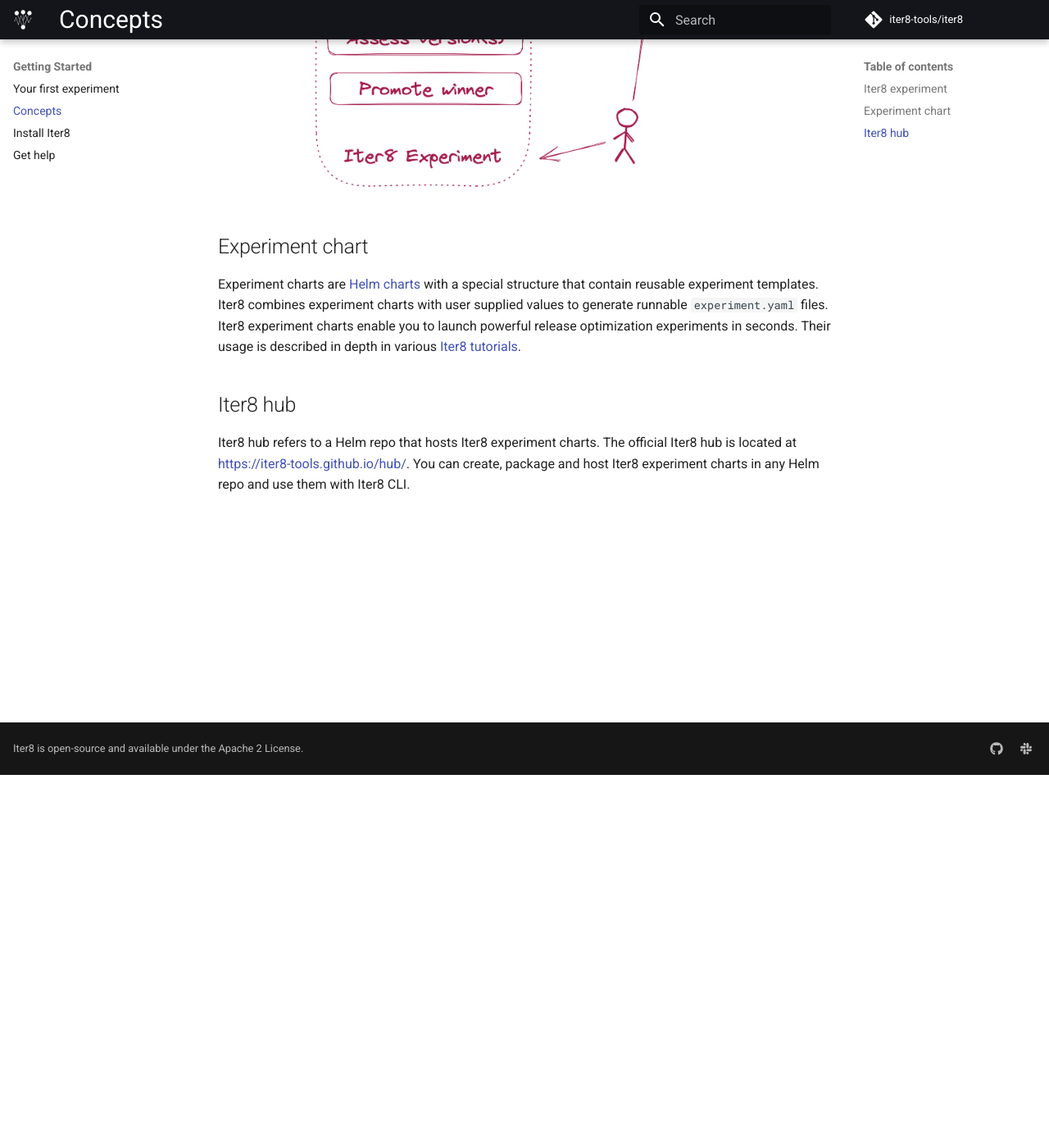
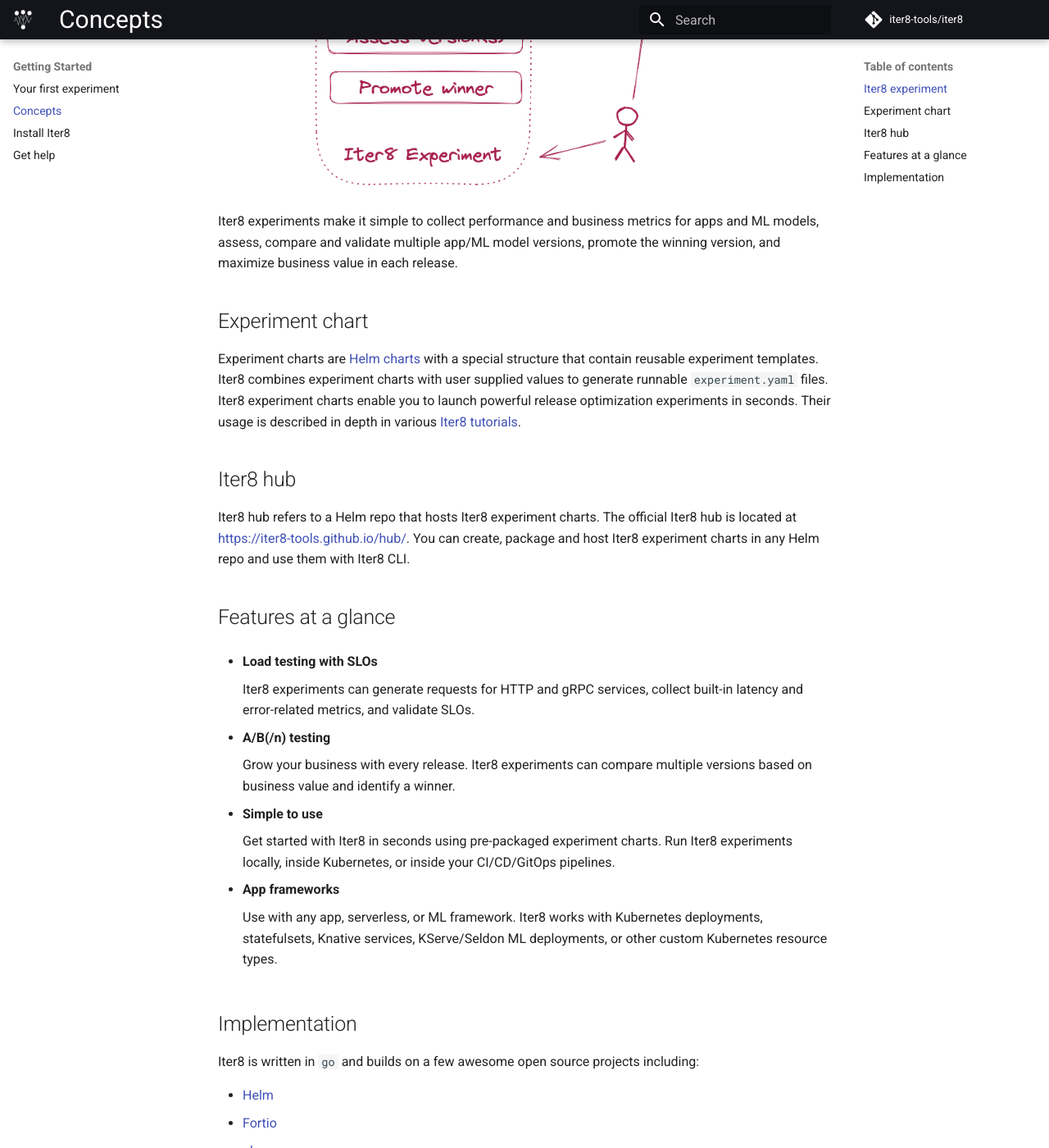
Before and after one commit to iter8-tools/docs, an MkDocs documentation site: the page built from docs/getting-started/concepts.md, in a window 1280 px wide and 1400 px high, scrolled down 455 px. Shown: the whole window at 82% size. Built offline with MkDocs 1.6.1 and Material for MkDocs 9.7.7, drawn with Linux system fonts in a browser that asks for light colours; comment, search, counter and statistics services are not loaded; the version menu is left out; some of the changed text lies outside the part shown.

```diff
--- a/docs/getting-started/concepts.md
+++ b/docs/getting-started/concepts.md
@@ -2,15 +2,45 @@
 template: main.html
 ---
 
+# Iter8
+
+Kubernetes release optimizer built for developers, DevOps and MLOps engineers, SREs, and data scientists.
+
 ## Iter8 experiment
-Iter8 experiments make it simple to benchmark and validate HTTP and gRPC services with SLOs, and maximize business value with each release. Experiments can be run locally, in Kubernetes, or inside CI/CD/GitOps pipelines.
-
 <p align='center'>
   <img alt-text="load-test-http" src="../../images/iter8-intro-dark.png" width="70%" />
 </p>
+
+Iter8 experiments make it simple to collect performance and business metrics for apps and ML models, assess, compare and validate multiple app/ML model versions, promote the winning version, and maximize business value in each release.
 
 ## Experiment chart
 Experiment charts are [Helm charts](https://helm.sh/docs/topics/charts/) with a special structure that contain reusable experiment templates. Iter8 combines experiment charts with user supplied values to generate runnable `experiment.yaml` files. Iter8 experiment charts enable you to launch powerful release optimization experiments in seconds. Their usage is described in depth in various [Iter8 tutorials](../tutorials/load-test-http/basicusage.md).
 
 ## Iter8 hub
 Iter8 hub refers to a Helm repo that hosts Iter8 experiment charts. The official Iter8 hub is located at https://iter8-tools.github.io/hub/. You can create, package and host Iter8 experiment charts in any Helm repo and use them with Iter8 CLI.
+
+## Features at a glance
+
+- **Load testing with SLOs**
+
+    Iter8 experiments can generate requests for HTTP and gRPC services, collect built-in latency and error-related metrics, and validate SLOs.
+
+- **A/B(/n) testing**
+
+    Grow your business with every release. Iter8 experiments can compare multiple versions based on business value and identify a winner.
+
+- **Simple to use**
+
+    Get started with Iter8 in seconds using pre-packaged experiment charts. Run Iter8 experiments locally, inside Kubernetes, or inside your CI/CD/GitOps pipelines.
+
+- **App frameworks**
+
+    Use with any app, serverless, or ML framework. Iter8 works with Kubernetes deployments, statefulsets, Knative services, KServe/Seldon ML deployments, or other custom Kubernetes resource types.
+
+## Implementation
+Iter8 is written in `go` and builds on a few awesome open source projects including:
+
+- [Helm](https://helm.sh)
+- [Fortio](https://github.com/fortio/fortio)
+- [ghz](https://ghz.sh)
+- [plotly.js](https://github.com/plotly/plotly.js)
--- a/mkdocs.yml
+++ b/mkdocs.yml
@@ -157,8 +157,8 @@ nav:
     - iter8 assert: user-guide/commands/iter8_assert.md
     - iter8 report: user-guide/commands/iter8_report.md
     - iter8 version: user-guide/commands/iter8_version.md
+- Contributing: contributing.md
+- Roadmap: roadmap.md
 - Community:
   - Community: community/community.md
-  - Contributing: community/contributing.md
-  - Roadmap: community/roadmap.md
   - News: community/news.md
--- a/overrides/home.html
+++ b/overrides/home.html
@@ -101,7 +101,7 @@
       <span class="twemoji heart">
         {% include ".icons/material/heart.svg" %}
       </span>
-      for DevOps, MLOps, SRE, and data science teams
+      for developers, DevOps and MLOps engineers, SREs, and data scientists
     </h2>
 
 
```
Also changed, not shown: docs/community/news.md (+3 -1 lines), docs/contributing.md (renamed from docs/community/contributing.md, +2 -0 lines), docs/roadmap.md (renamed from docs/community/roadmap.md, +3 -0 lines).
